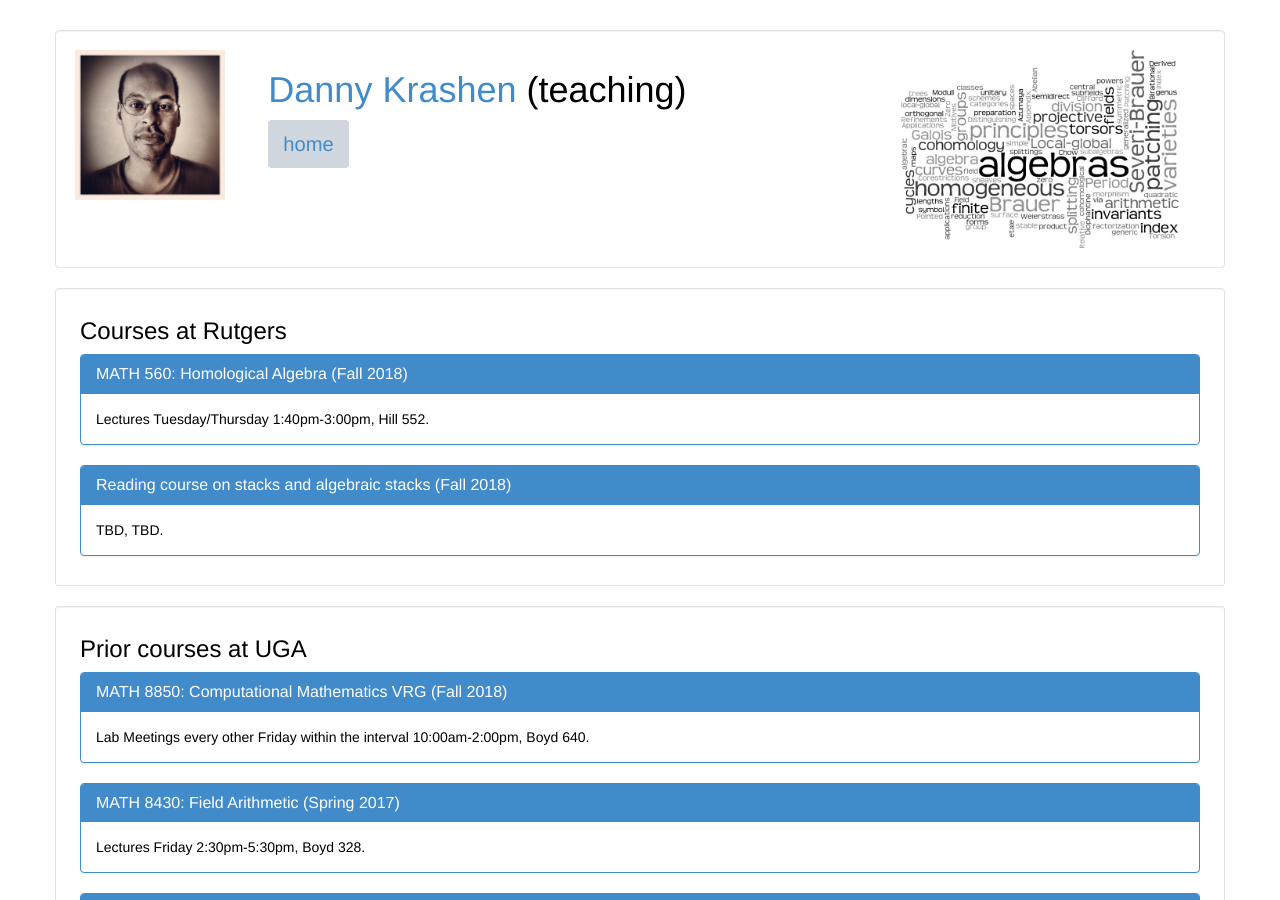
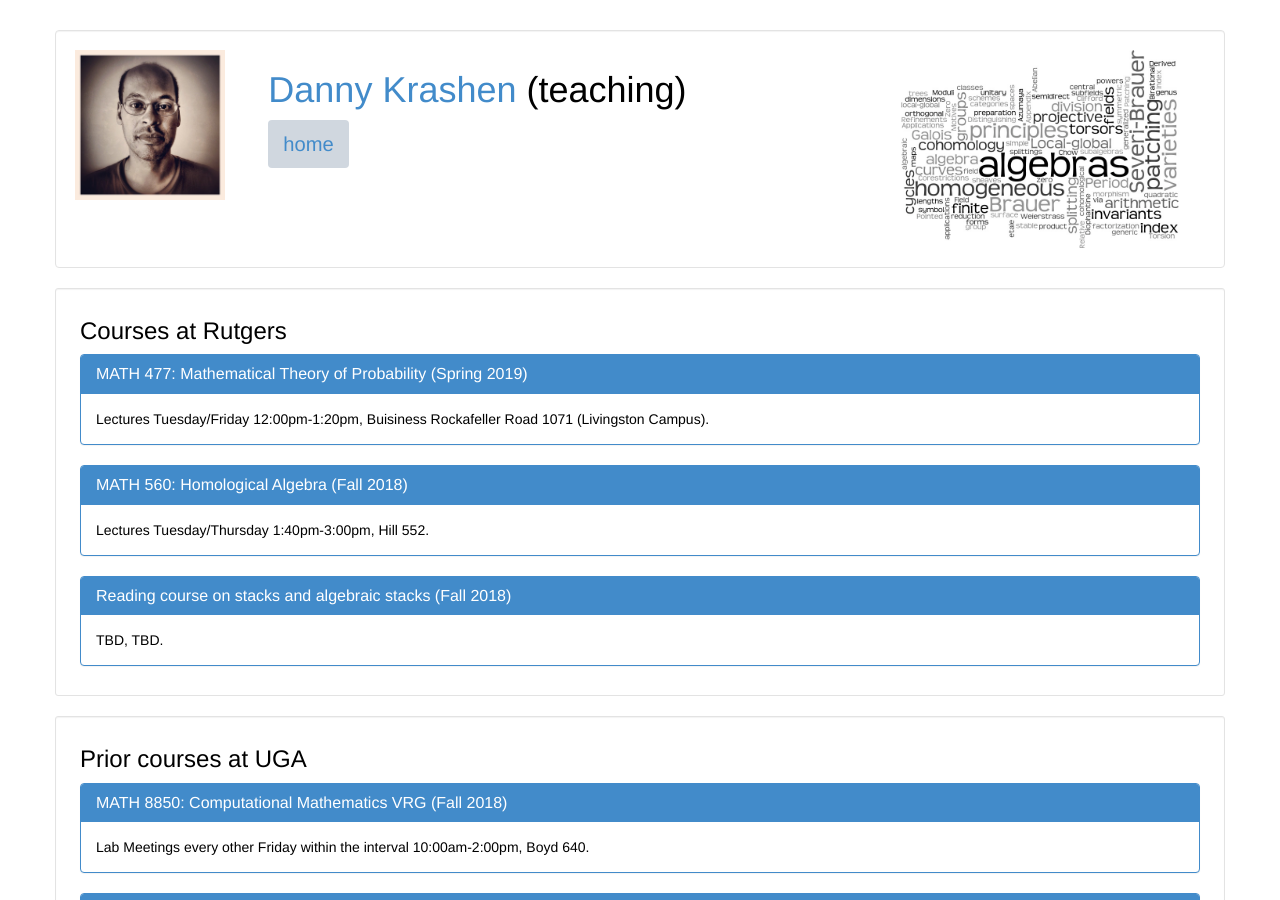
Before and after one commit to dkrashen/dkrashen.github.io, a Jekyll site: the page built from teaching.html, in a window 1280 px wide and 900 px high. Built offline with Jekyll 4.4.1, drawn with Linux system fonts in a browser that asks for light colours.

Commit message:
add course page for probability

```diff
--- a/_data/metavita_public.yml
+++ b/_data/metavita_public.yml
@@ -1183,6 +1183,12 @@ group, American Institute of Mathematics"
 
 courses-rutgers:
 
+  - title: "MATH 477: Mathematical Theory of Probability"
+    url: "http://dkrashen.github.io/probability/"
+    schedule: "Lectures Tuesday/Friday 12:00pm-1:20pm"
+    location: "Buisiness Rockafeller Road 1071 (Livingston Campus)"
+    semester: "Spring 2019"
+
   - title: "MATH 560: Homological Algebra"
     url: "http://dkrashen.github.io/homological-algebra/"
     schedule: "Lectures Tuesday/Thursday 1:40pm-3:00pm"
```
